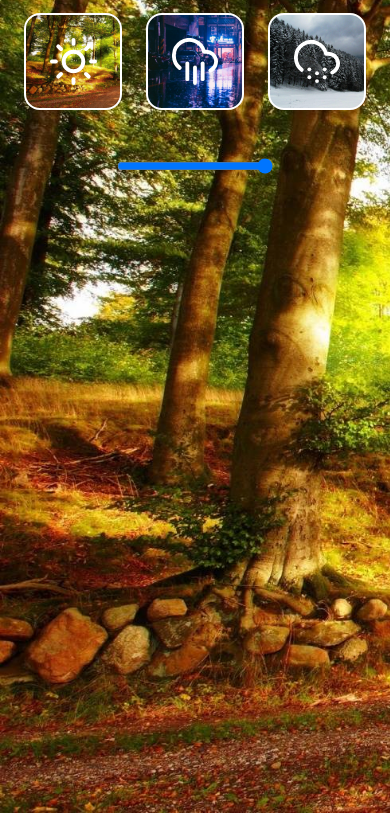
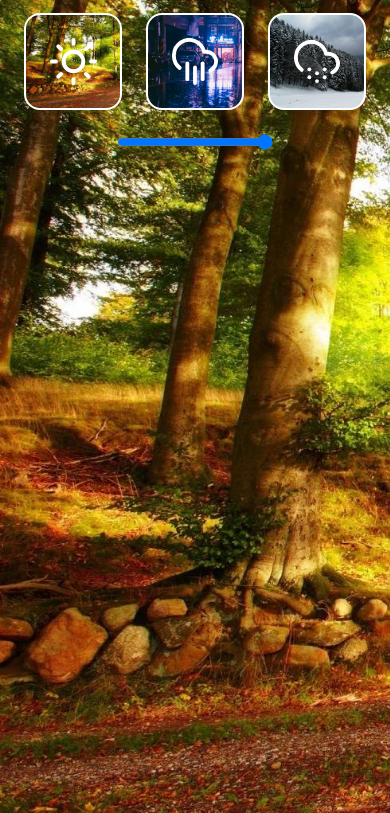
Before and after one commit to eg-bond/weather_sounds, a website built with webpack: page public/index.html in a window 390 px wide. Shown: the part 47-860 px from the top of the page. Built offline with nearby package versions, Linux system fonts and the light colour scheme; files whose address does not match are found by name.

Commit message:
fix: volume scrollbar styles fix

```diff
--- a/src/styles/index.scss
+++ b/src/styles/index.scss
@@ -74,6 +74,7 @@ body {
   width: 15vw;
   margin-top: 3rem;
   @media (max-width: 800px) {
+    margin-top: 6vw;
     width: 40vw;
   }
 }
```
